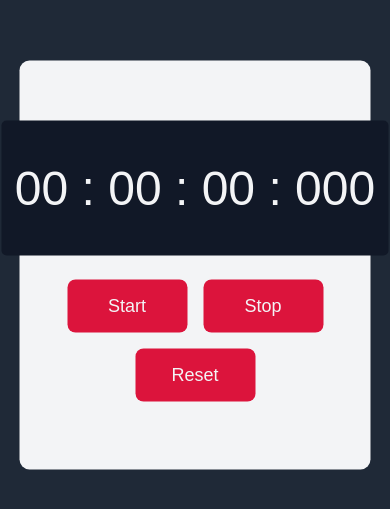
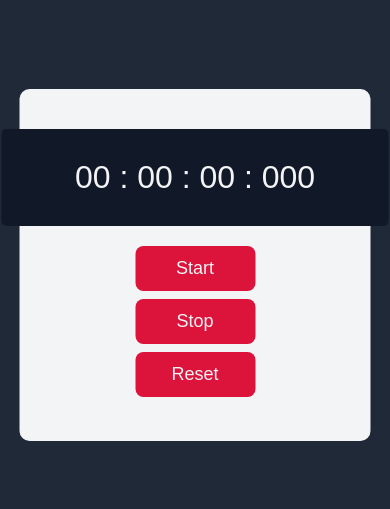
Before and after one commit to Thirumalaikumar-M/Stopwatch-JavaScript, a plain HTML site: page index.html in a window 390 px wide. Shown: the part 157-666 px from the top of the page. Drawn offline with Linux system fonts and the light colour scheme.

Commit message:
Added responsive design to the CSS file
Modified the CSS file and used media queries to make the layout and font sizes responsive on different screen sizes

```diff
--- a/style.css
+++ b/style.css
@@ -73,3 +73,23 @@ button:hover{
 button:active{
     background-color: var(--light);
 }
+
+/* Media Queries */
+@media only screen and (max-width: 480px) {
+    .watch {
+        padding: 40px 0;
+        width: 90%;
+        max-width: none;
+    }
+    .time {
+        font-size: 2rem;
+        padding: 30px 0;
+    }
+    .controls {
+        flex-direction: column;
+    }
+    .controls button {
+        margin: 0.25rem;
+        padding: 0.75rem 1.5rem;
+    }
+}
```
